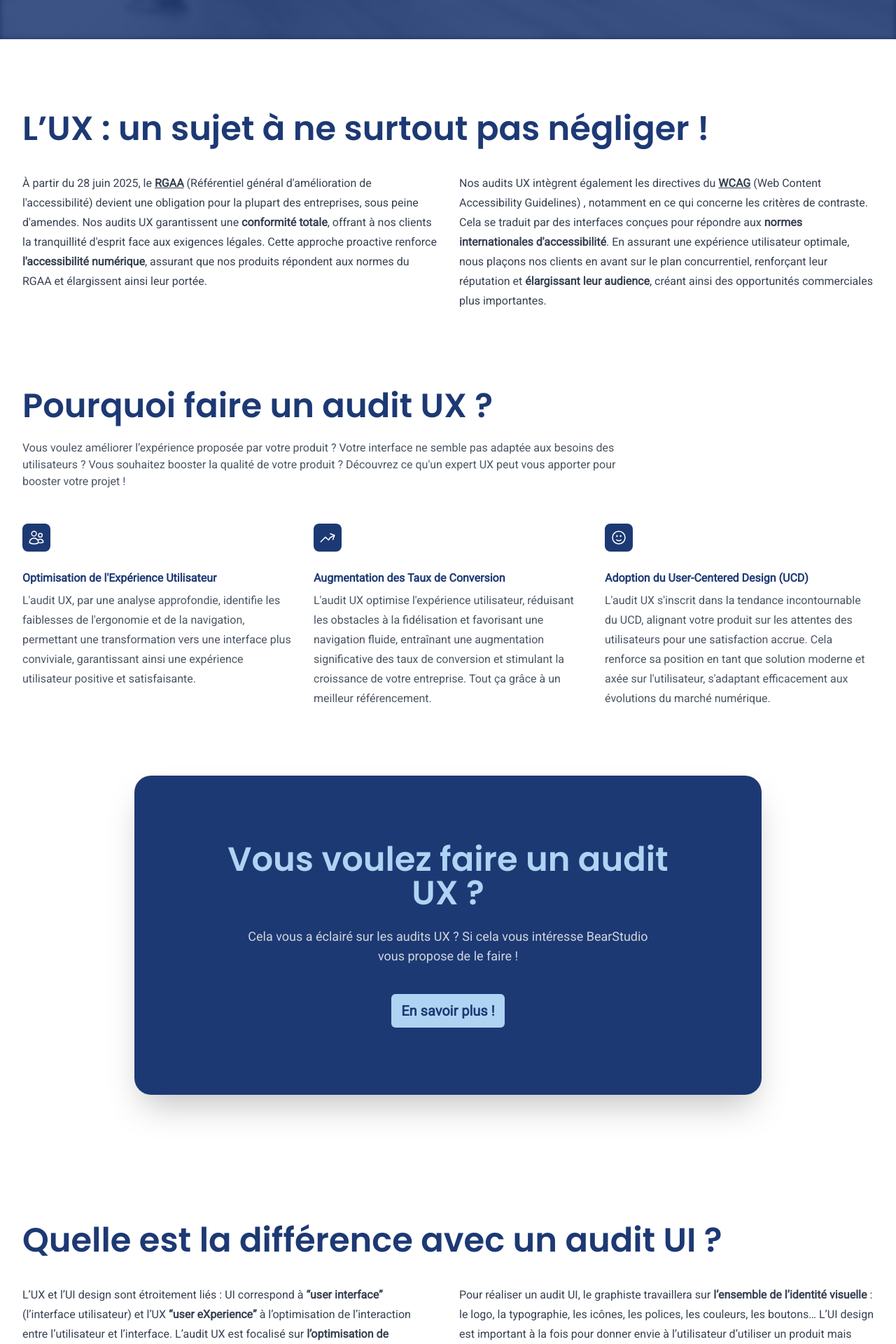
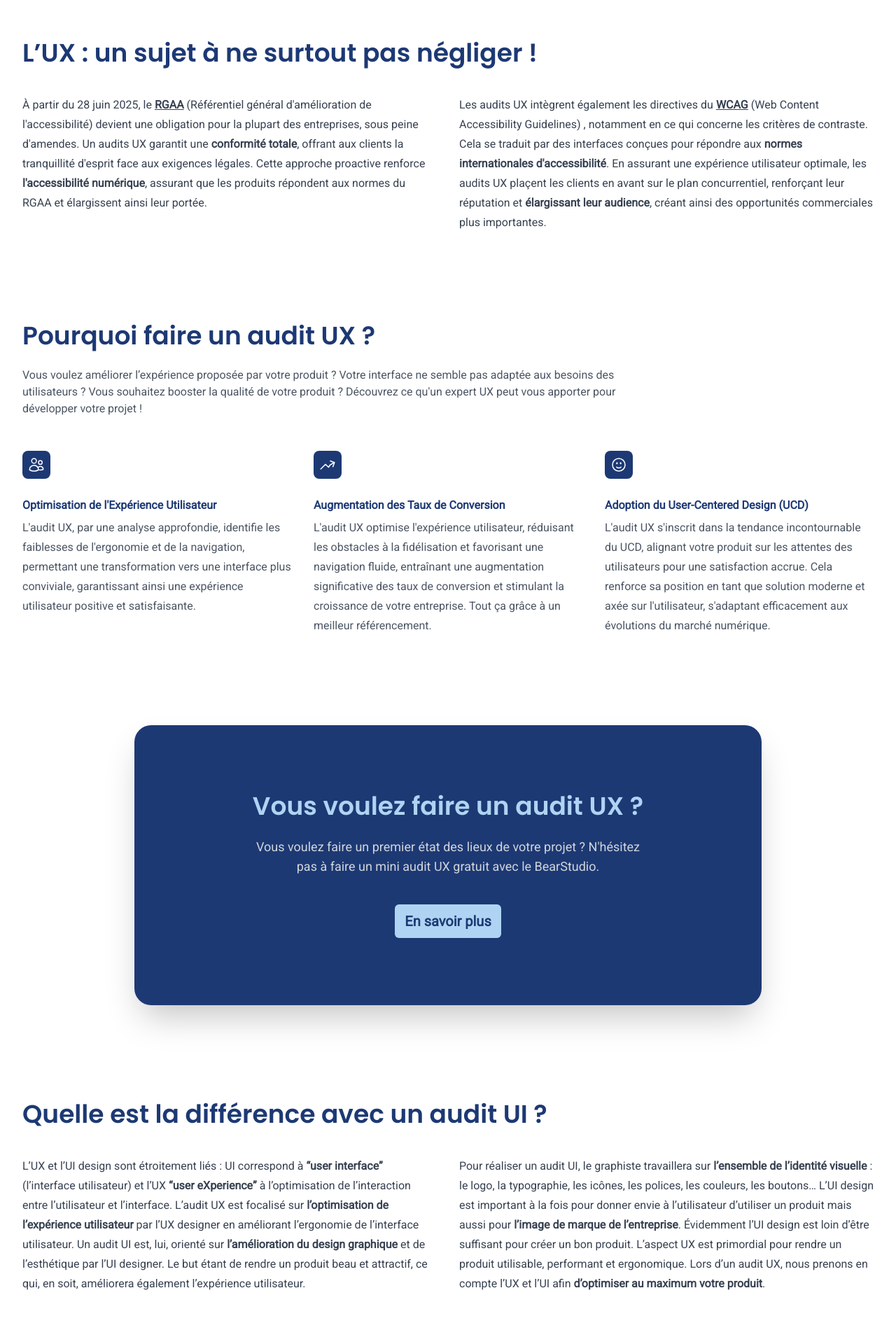
Before and after one commit to BearStudio/landing-page-audit-ux, a Next.js app: page / in a window 1280 px wide. Shown: the part 580-2500 px from the top of the page at 70% size. Built offline with nearby package versions, Linux system fonts and the light colour scheme.

Commit message:
fix les retours et les textes

```diff
--- a/src/app/page.tsx
+++ b/src/app/page.tsx
@@ -2,6 +2,7 @@
 import AuditUISection from "@/components/AuditUI";
 import CTASection1 from "@/components/CTASection1";
 import CTASection2 from "@/components/CTASection2";
+import DeliverableSection from "@/components/Deliverable";
 import FAQSection from "@/components/Faq";
 import UXMatterSection from "@/components/UXMatter";
 import FeatureSection from "@/components/feature";
@@ -14,9 +15,10 @@ export default function Home() {
       <HeroSection />
       <UXMatterSection />
       <FeatureSection />
+      <CTASection2 />
+      <AuditUISection />
+      <DeliverableSection />
       <CTASection1 />
-      <AuditUISection />
-      <CTASection2 />
       <FAQSection />
       <FooterSection />
     </>
--- a/src/components/AuditUI.tsx
+++ b/src/components/AuditUI.tsx
@@ -1,8 +1,8 @@
 export default function AuditUISection() {
   return (
-    <div className="bg-white py-24">
+    <div className="bg-white py-16">
       <article className="mx-auto max-w-7xl px-6 lg:px-8">
-        <h1 className="mt-2 text-3xl font-heading text-secondary sm:text-5xl">
+        <h1 className="mt-2 text-3xl font-heading text-secondary sm:text-4xl">
           Quelle est la différence avec un audit UI ?
         </h1>
         <section className="mt-10 grid grid-cols-1 gap-8 text-base leading-7 text-gray-700 lg:grid-cols-2">
--- a/src/components/CTASection1.tsx
+++ b/src/components/CTASection1.tsx
@@ -1,9 +1,9 @@
 export default function CTASection1() {
   return (
-    <div className="bg-white py-20">
+    <div className="bg-white py-16">
       <article className="mx-auto max-w-4xl relative isolate overflow-hidden bg-secondary py-24 text-center shadow-2xl sm:rounded-3xl ">
-        <h2 className="mx-auto max-w-2xl text-3xl font-heading text-primary sm:text-5xl">
-          Vous voulez faire un audit UX ?
+        <h2 className="mx-auto max-w-2xl text-3xl font-heading text-primary sm:text-4xl">
+          Vous cherchez un audit UX ?
         </h2>
         <p className="sm:mx-auto mx-6 mt-6 max-w-xl text-md lg:text-lg leading-8 text-gray-300">
           Cela vous a éclairé sur les audits UX ? Si cela vous intéresse
--- a/src/components/CTASection2.tsx
+++ b/src/components/CTASection2.tsx
@@ -1,14 +1,14 @@
 export default function CTASection1() {
   return (
-    <div className="bg-white pt-24">
+    <div className="bg-white py-16">
       <article className="mx-auto max-w-4xl relative isolate overflow-hidden bg-secondary py-24 text-center shadow-2xl sm:rounded-3xl ">
-        <h2 className="mx-auto max-w-2xl text-3xl font-heading text-primary sm:text-5xl">
-          Alors, convaicu ?
+        <h2 className="mx-auto max-w-2xl text-3xl font-heading text-primary sm:text-4xl">
+          Vous voulez faire un audit UX ?
         </h2>
         <p className="sm:mx-auto mx-6 mt-6 max-w-xl text-md lg:text-lg leading-8 text-gray-300">
-          Vous pensez déjà correspondre à ces critères mais que vous souhaitez
-          quand même l&apos;avis d&apos;un expert ? N&apos;hésitez pas à faire
-          un mini audit UX gratuit avec le BearStudio.
+          Vous voulez faire un premier état des lieux de votre projet ?
+          N&apos;hésitez pas à faire un mini audit UX gratuit avec le
+          BearStudio.
         </p>
         <section className="mt-10 flex items-center justify-center gap-x-6">
           <a
--- /dev/null
+++ b/src/components/Deliverable.tsx
@@ -0,0 +1,77 @@
+import {
+  ClipboardDocumentListIcon,
+  ShareIcon,
+  HandThumbUpIcon,
+} from "@heroicons/react/24/outline";
+
+import deliverable from "@/assets/images/deliverable.jpg";
+import Image from "next/image";
+const features = [
+  {
+    name: "Une présentation en direct des résultats.",
+    icon: ClipboardDocumentListIcon,
+  },
+  {
+    name: "Des recommandations d’action",
+    icon: HandThumbUpIcon,
+  },
+  {
+    name: "Le fichier PDF de l’audit",
+    icon: ShareIcon,
+  },
+];
+
+export default function DeliverableSection() {
+  return (
+    <div className="overflow-hidden bg-white py-16">
+      <article className="mx-auto max-w-7xl px-6 lg:px-8 grid grid-cols-1 gap-x-24 lg:grid-cols-2">
+        <section className="lg:ml-auto lg:pl-4 lg:pt-4 lg:max-w-lg">
+          <h2 className="mt-2 text-3xl font-heading text-secondary sm:text-4xl">
+            A quoi peut ressembler un audit UX ?
+          </h2>
+          <p className="mt-6 text-lg text-gray-600">
+            Le processus d&apos;audit UX s&apos;articule autour de plusieurs
+            étapes clés : l&apos;analyse approfondie du contexte du projet, la
+            définition précise des objectifs de l&apos;audit, et la formulation
+            d&apos;hypothèses d&apos;améliorations. En complément, une
+            interprétation rigoureuse des les mesures issues de l&apos;analyse
+            fonctionnelle est réalisée pour fournir au client des retours
+            pertinents et axés sur l&apos;optimisation de son expérience
+            utilisateur.
+          </p>
+          <p className="mt-6 text-lg text-gray-600">
+            Si vous vous demandez ce que va recevoir concrètement le client dans
+            la plupart des cas :
+          </p>
+          <dl className="mt-10 max-w-xl space-y-8 text-base text-gray-600 lg:max-w-none">
+            {features.map((feature) => (
+              <div key={feature.name} className="relative pl-9">
+                <dt className="inline font-semibold text-secondary">
+                  <feature.icon
+                    className="absolute left-0 h-6 w-6"
+                    aria-hidden="true"
+                  />
+                  {feature.name}
+                </dt>
+              </div>
+            ))}
+          </dl>
+          <p className="mt-6 text-lg leading-8 text-gray-600">
+            Une fois que vous aurez pris connaissance de ces données, certains
+            organisme vous propose de réfléchir avec vous à la suite de votre
+            projet et de mettre en place les modifications suggérées pendant
+            l&apos;audit.
+          </p>
+        </section>
+        <figure className="hidden lg:block items-start justify-end lg:order-first">
+          <Image
+            src={deliverable}
+            alt="Product screenshot"
+            className="z-10 object-cover grayscale"
+          />
+          <div className="-translate-y-full z-10 h-full w-full object-cover bg-secondary opacity-80"></div>
+        </figure>
+      </article>
+    </div>
+  );
+}
--- a/src/components/Faq.tsx
+++ b/src/components/Faq.tsx
@@ -59,9 +59,9 @@ const faqs = [
 
 export default function FAQSection() {
   return (
-    <div className="bg-white">
-      <article className="mx-auto max-w-3xl px-6 py-24 lg:px-8">
-        <h2 className="text-3xl font-heading text-secondary text-center sm:text-5xl">
+    <div className="bg-white py-16">
+      <article className="mx-auto max-w-3xl px-6 lg:px-8">
+        <h2 className="text-3xl font-heading text-secondary text-center sm:text-4xl">
           Questions fréquentes sur l’UX
         </h2>
         <dl className="mt-10">
--- a/src/components/UXMatter.tsx
+++ b/src/components/UXMatter.tsx
@@ -1,8 +1,8 @@
 export default function UXMatterSection() {
   return (
-    <div className="bg-white py-24">
+    <div className="bg-white py-16">
       <article className="mx-auto max-w-7xl px-6 lg:px-8">
-        <h1 className="mt-2 text-3xl font-heading text-secondary sm:text-5xl">
+        <h1 className="mt-2 text-3xl font-heading text-secondary sm:text-4xl">
           L’UX : un sujet à ne surtout pas négliger !
         </h1>
         <section className="mt-10 grid grid-cols-1 gap-8 text-base leading-7 text-gray-700 lg:grid-cols-2">
@@ -17,16 +17,16 @@ export default function UXMatterSection() {
             </a>{" "}
             (Référentiel général d&apos;amélioration de l&apos;accessibilité)
             devient une obligation pour la plupart des entreprises, sous peine
-            d&apos;amendes. Nos audits UX garantissent une{" "}
-            <strong>conformité totale</strong>, offrant à nos clients la
+            d&apos;amendes. Un audits UX garantit une{" "}
+            <strong>conformité totale</strong>, offrant aux clients la
             tranquillité d&apos;esprit face aux exigences légales. Cette
             approche proactive renforce{" "}
-            <strong>l&apos;accessibilité numérique</strong>, assurant que nos
+            <strong>l&apos;accessibilité numérique</strong>, assurant que les
             produits répondent aux normes du RGAA et élargissent ainsi leur
             portée.
           </p>
           <p>
-            Nos audits UX intègrent également les directives du{" "}
+            Les audits UX intègrent également les directives du{" "}
             <a
               href="https://www.w3.org/WAI/standards-guidelines/wcag/fr"
               className="font-bold underline"
@@ -38,8 +38,8 @@ export default function UXMatterSection() {
             concerne les critères de contraste. Cela se traduit par des
             interfaces conçues pour répondre aux{" "}
             <strong>normes internationales d&apos;accessibilité</strong>. En
-            assurant une expérience utilisateur optimale, nous plaçons nos
-            clients en avant sur le plan concurrentiel, renforçant leur
+            assurant une expérience utilisateur optimale, les audits UX plaçent
+            les clients en avant sur le plan concurrentiel, renforçant leur
             réputation et <strong>élargissant leur audience</strong>, créant
             ainsi des opportunités commerciales plus importantes.
           </p>
--- a/src/components/feature.tsx
+++ b/src/components/feature.tsx
@@ -27,17 +27,18 @@ const features = [
 
 export default function FeatureSection() {
   return (
-    <article className="bg-white py-4">
+    <article className="bg-white py-16">
       <section className="mx-auto max-w-7xl px-6 lg:px-8">
         <section className="mx-auto max-w-4xl lg:mx-0">
-          <h2 className="text-3xl font-heading text-secondary sm:text-5xl">
+          <h2 className="text-3xl font-heading text-secondary sm:text-4xl">
             Pourquoi faire un audit UX ?
           </h2>
           <p className="mt-6 text-md text-gray-600">
             Vous voulez améliorer l’expérience proposée par votre produit ?
             Votre interface ne semble pas adaptée aux besoins des utilisateurs ?
             Vous souhaitez booster la qualité de votre produit ? Découvrez ce
-            qu&apos;un expert UX peut vous apporter pour booster votre projet !
+            qu&apos;un expert UX peut vous apporter pour développer votre projet
+            !
           </p>
         </section>
         <section className="mx-auto mt-12 max-w-2xl lg:max-w-none">
--- a/src/components/hero.tsx
+++ b/src/components/hero.tsx
@@ -12,8 +12,8 @@ export default function HeroSection() {
         />
         <div className="absolute inset-0 -z-10 h-full w-full object-cover bg-secondary opacity-85"></div>
         <section className="mx-auto max-w-3xl py-24 sm:py-32 lg:py-40 text-center">
-          <h1 className="text-3xl font-heading text-primary sm:text-6xl">
-            Votre produit : au top des standards de l&apos;UX ?
+          <h1 className="text-3xl font-heading text-primary sm:text-5xl">
+            Qu&apos;est ce qu&apos;un audit UX ?
           </h1>
           <p className="mt-6 text-md lg:text-xl mx-4 font-bold leading-8 text-gray-300">
             Vous pensez avoir besoin d’un audit UX ? Ou vous ne savez pas
```
Also changed, not shown: src/assets/images/deliverable.jpg (added).
